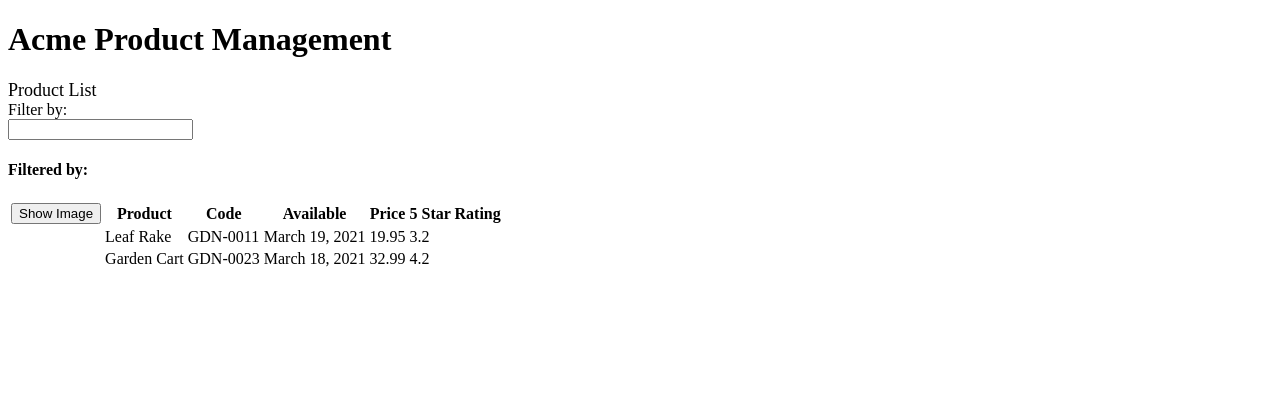
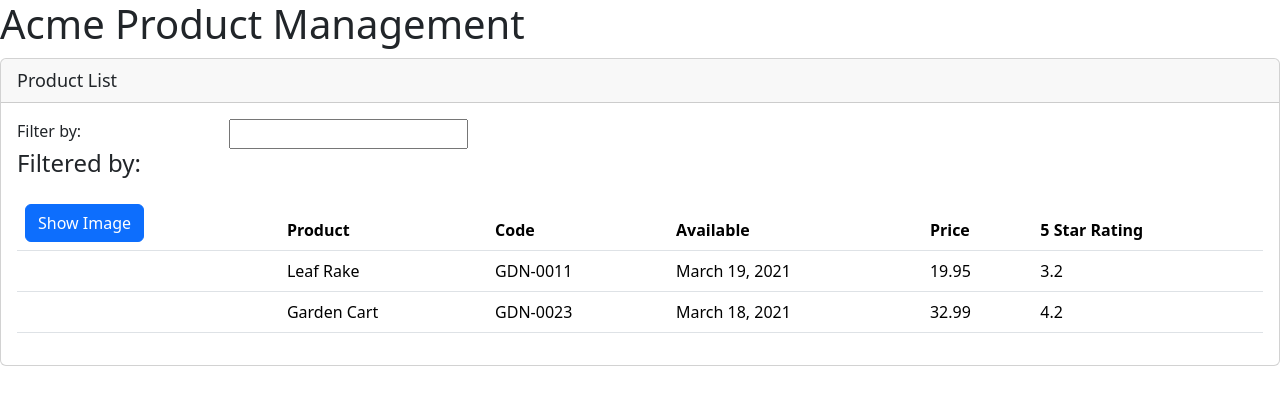
Before and after one commit to sseidmed/Angular-GettingStarted, an Angular app: page / in a window 1280 px wide. Shown: the top 404 px of the page. Built offline with nearby package versions, Linux system fonts and the light colour scheme.

Commit message:
Add bootstrap and font-awesome minified to global styles

```diff
--- a/src/styles.css
+++ b/src/styles.css
@@ -1,4 +1,6 @@
 /* You can add global styles to this file, and also import other style files */
+@import "~bootstrap/dist/css/bootstrap.min.css";
+@import "~font-awesome/css/font-awesome";
 div.card-header {
  font-size: large;
 }
```
